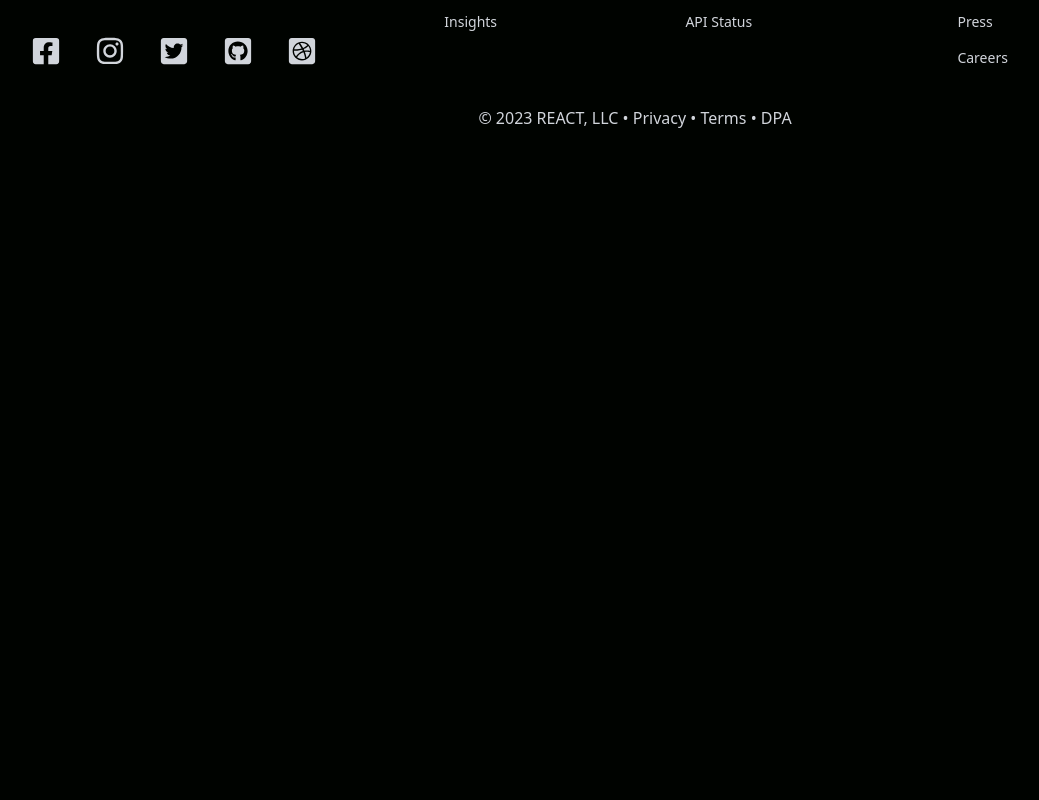
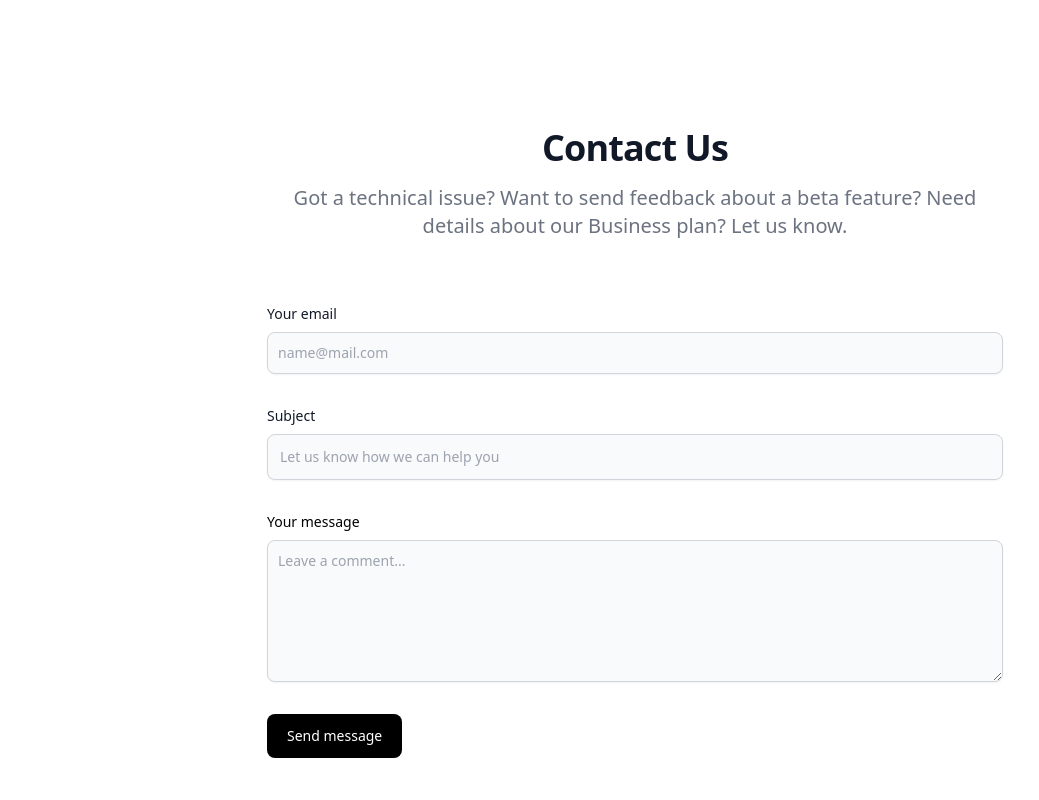
Before and after one commit to muhannadsalkini/React-DataWebsite, a React (Create React App) app: page /contact in a window 1280 px wide. Shown: the part 560-1360 px from the top of the page, without its empty margins (5-1044 px from the left). Before the commit the page ends 800 px from the top, so only its background shows below. Built offline with nearby package versions, Linux system fonts and the light colour scheme.

Commit message:
Added Contact Page

```diff
--- a/src/pages/About.jsx
+++ b/src/pages/About.jsx
@@ -15,7 +15,7 @@ const About = () => {
           </h1>
           <p className="md:text-2xl text-xl font-bold text-gray-500 py-4">
             Meet the people building{" "}
-            <span className="text-[#00df9a]">REACT.</span>
+            <span className="text-[#00df9a] animate-pulse ">REACT.</span>
           </p>
         </div>
       </div>
@@ -24,12 +24,14 @@ const About = () => {
       <div className="w-full bg-[#F7F7F8] py-[5rem] md:py-[10rem] px-4">
         <div className="max-w-[1240px] mx-auto">
           <h1 className="text-[#00df9a]">MISSION, VALUES + GOALS</h1>
-          <p className="text-2xl sm:text-4xl md:text-5xl py-4">
-            Lorem ipsum dolor sit, amet consectetur adipisicing elit. Dolorem
-            voluptatem fugit eaque explicabo, nisi eveniet magni praesentium
-            velit iure consequuntur provident quos nam cumque a repellendus rem.
-            Cumque, id necessitatibus.
-          </p>
+          <div className="text-2xl sm:text-4xl md:text-5xl py-4 ">
+            <p className="leading-tight">
+              Lorem ipsum dolor sit, amet consectetur adipisicing elit. Dolorem
+              voluptatem fugit eaque explicabo, nisi eveniet magni praesentium
+              velit iure consequuntur provident quos nam cumque a repellendus
+              rem. Cumque, id necessitatibus.
+            </p>
+          </div>
         </div>
       </div>
 
@@ -275,7 +277,7 @@ const About = () => {
         <div className="max-w-[1240px] mx-auto">
           <p className="text-[#2DCA72]">ELEVATE YOUR BUSINESS</p>
           <div className="grid md:grid-cols-2">
-            <p className="text-white text-5xl py-4">
+            <p className="text-white text-5xl py-4 leading-tight">
               Take your business to the next level with Lemon Squeezy
             </p>
             <div className="mt-auto md:ml-auto">
--- a/src/pages/Contact.jsx
+++ b/src/pages/Contact.jsx
@@ -2,9 +2,78 @@ import React from "react";
 
 const Contact = () => {
   return (
-    <div className="w-full bg-white py-[10rem] px-4">
-      <div className="max-w-[1240px]">
-        <h1>Contact</h1>
+    <div>
+      <div className="w-full text-white py-[10rem] px-4">
+        <div className="max-w-[800px] mt-[96px] w-full my-10 top-10 mx-auto text-center flex flex-col ">
+          <h1 className="font-bold md:text-7xl sm:text-6xl text-4xl">
+            Contact Us
+          </h1>
+        </div>
+      </div>
+      <div className="w-full bg-white py-[10rem] px-4">
+        <div className="max-w-[1240px] mx-auto">
+          <div class=" px-4 mx-auto max-w-screen-md">
+            <h2 class="mb-4 text-4xl tracking-tight font-extrabold text-center text-gray-900 dark:text-white">
+              Contact Us
+            </h2>
+            <p class="mb-8 lg:mb-16 font-light text-center text-gray-500 dark:text-gray-400 sm:text-xl">
+              Got a technical issue? Want to send feedback about a beta feature?
+              Need details about our Business plan? Let us know.
+            </p>
+            <form action="#" class="space-y-8">
+              <div>
+                <label
+                  for="email"
+                  class="block mb-2 text-sm font-medium text-gray-900"
+                >
+                  Your email
+                </label>
+                <input
+                  type="email"
+                  id="email"
+                  class="shadow-sm bg-gray-50 border border-gray-300 text-gray-900 text-sm rounded-lg  block w-full p-2.5"
+                  placeholder="name@mail.com"
+                  required
+                />
+              </div>
+              <div>
+                <label
+                  for="subject"
+                  class="block mb-2 text-sm font-medium text-gray-900"
+                >
+                  Subject
+                </label>
+                <input
+                  type="text"
+                  id="subject"
+                  class="block p-3 w-full text-sm text-gray-900 bg-gray-50 rounded-lg border border-gray-300 shadow-sm"
+                  placeholder="Let us know how we can help you"
+                  required
+                />
+              </div>
+              <div class="sm:col-span-2">
+                <label
+                  for="message"
+                  class="block mb-2 text-sm font-medium text-gray-90"
+                >
+                  Your message
+                </label>
+                <textarea
+                  id="message"
+                  rows="6"
+                  class="block p-2.5 w-full text-sm text-gray-900 bg-gray-50 rounded-lg shadow-sm border border-gray-300 "
+                  placeholder="Leave a comment..."
+                ></textarea>
+              </div>
+              <button
+                type="submit"
+                class="py-3 px-5 text-sm font-medium text-center bg-black text-white rounded-lg sm:w-fit hover:bg-[#00df9a] duration-200 focus:outline-[#00df9a]"
+              >
+                Send message
+              </button>
+            </form>
+          </div>
+        </div>
       </div>
     </div>
   );
```
